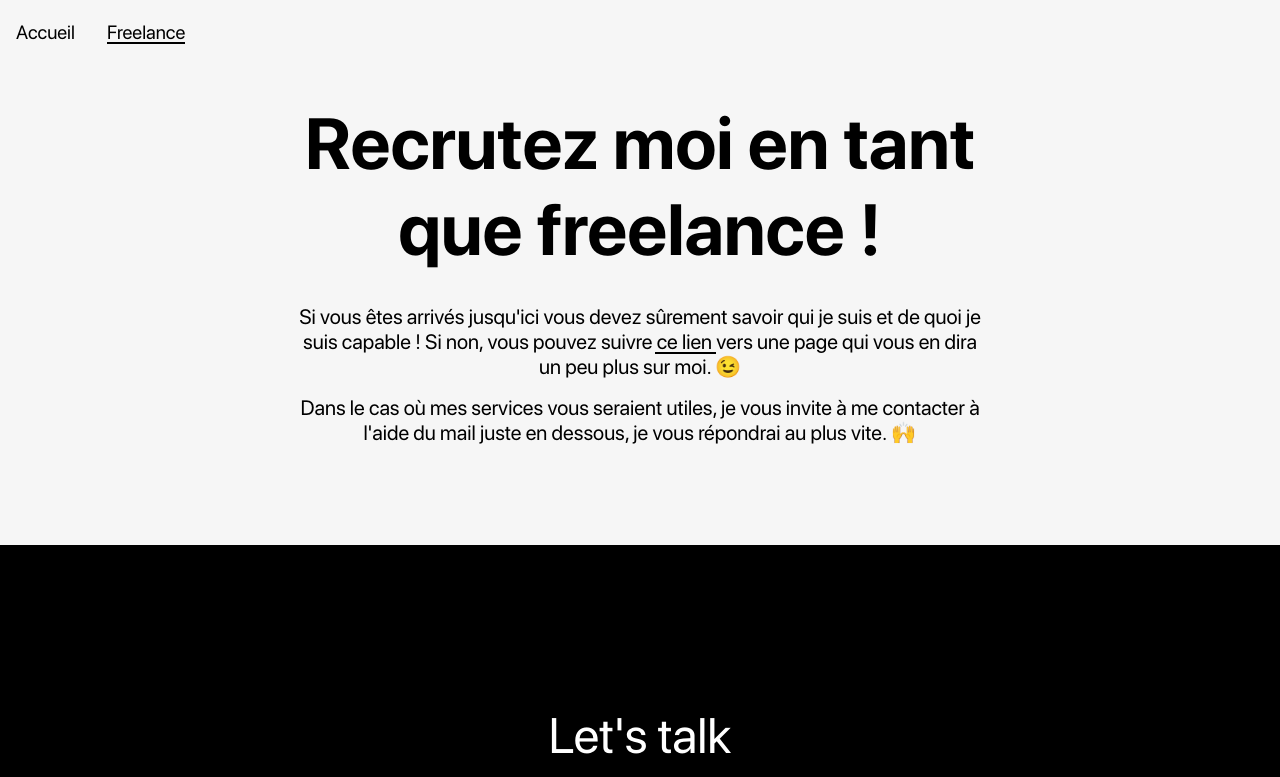
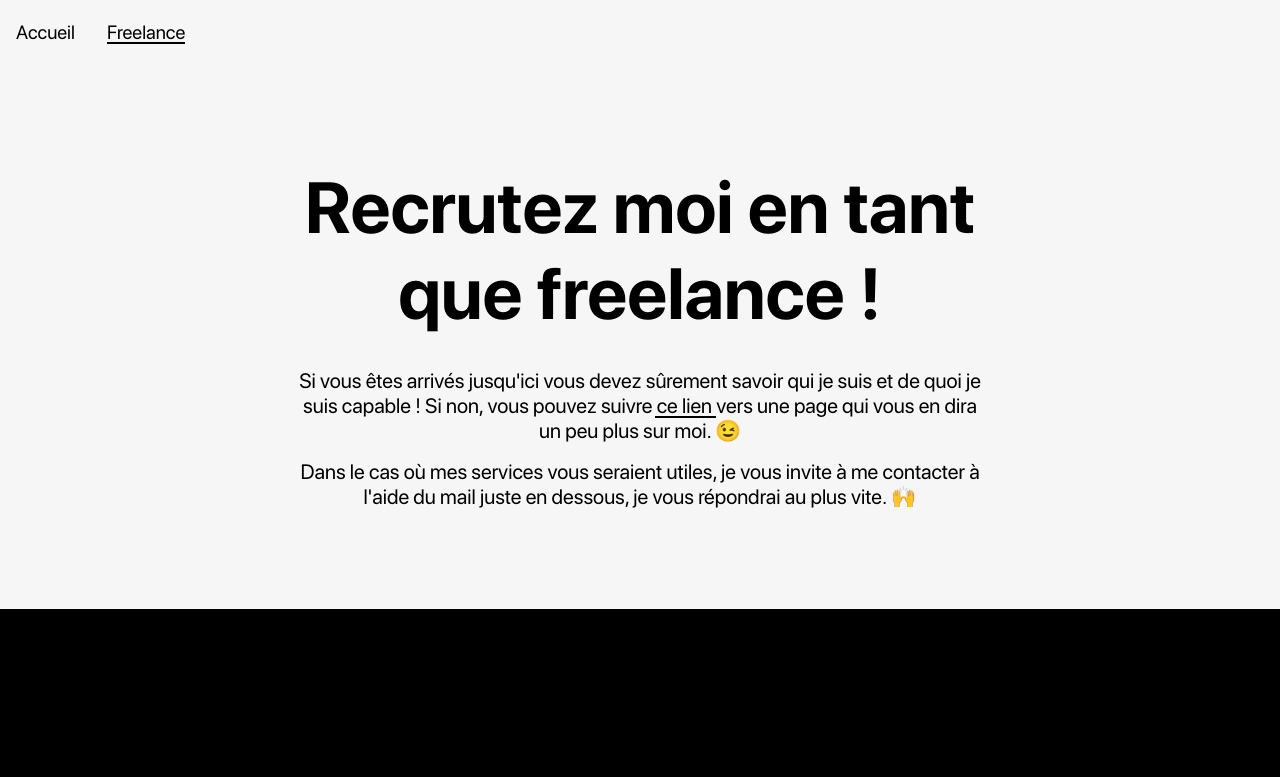
Before and after one commit to fefzdev/nuxt-personal-website, a Nuxt app: page /freelance in a window 1280 px wide. Shown: the top 777 px of the page. Built offline with nearby package versions, Linux system fonts and the light colour scheme.

Commit message:
Add padding to section

```diff
--- a/pages/freelance.vue
+++ b/pages/freelance.vue
@@ -39,6 +39,7 @@ export default {
 
 <style lang="scss" scoped>
 .hello {
+  padding-top: 64px;
   .inner {
     text-align: center;
     max-width: 700px;
```
